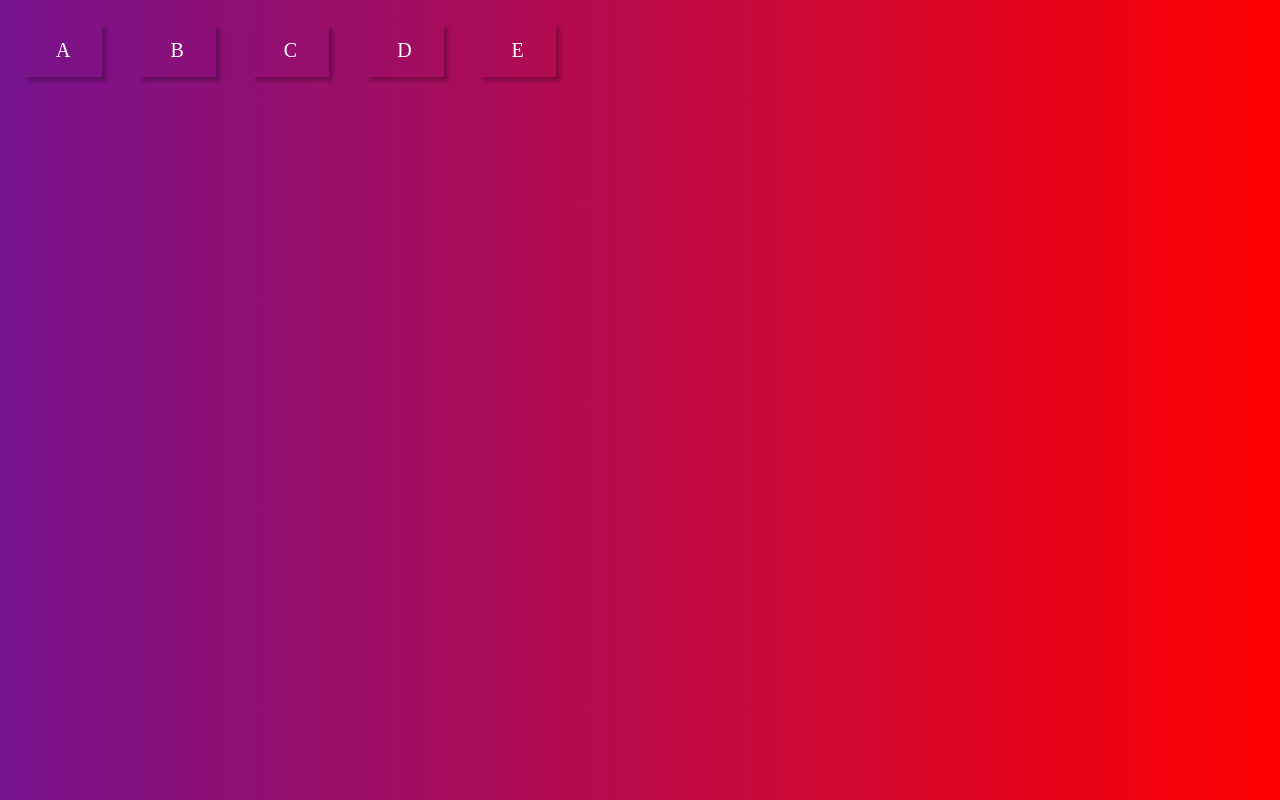
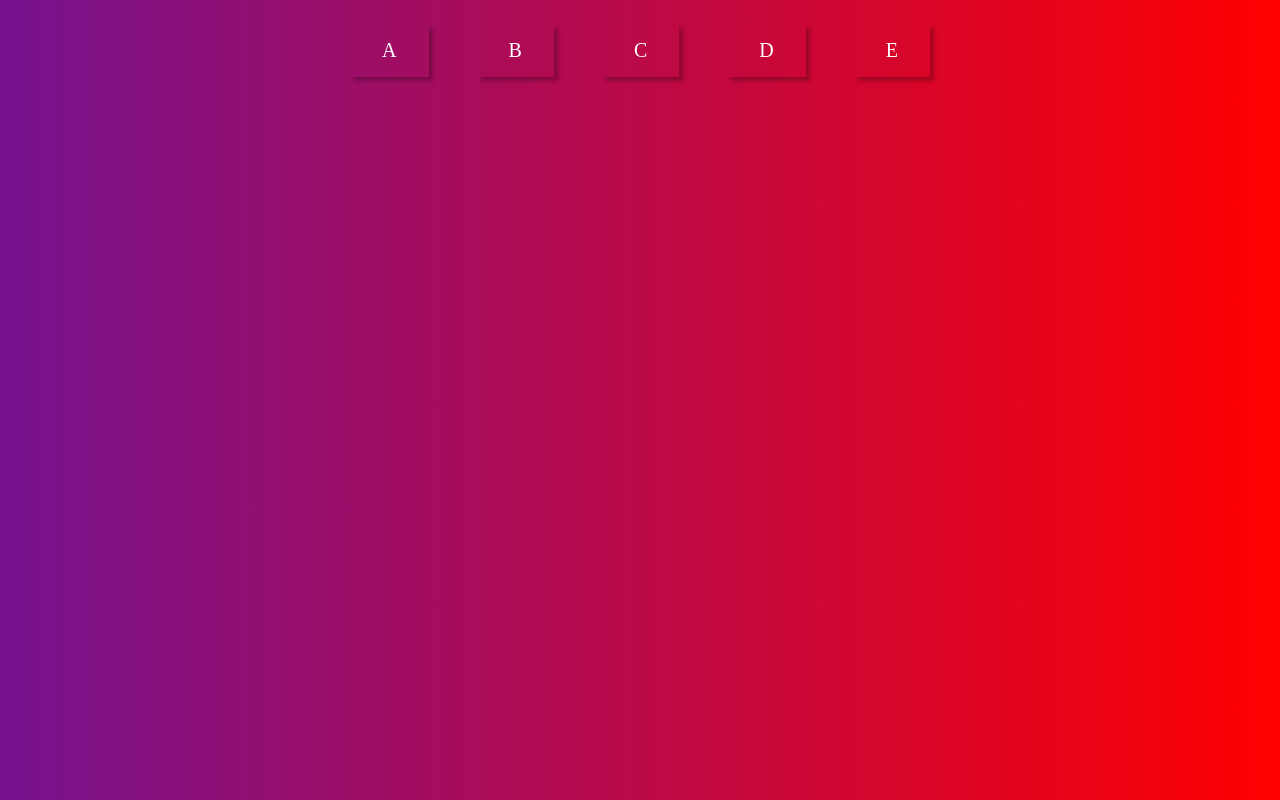
Before and after one commit to infoforces/infoforces.github.io, a plain HTML site: page index.html in a window 1280 px wide. Drawn offline with Linux system fonts and the light colour scheme.

Commit message:
Update index.html

```diff
--- a/index.html
+++ b/index.html
@@ -1,10 +1,11 @@
 <!DOCTYPE html>
 <html>
 <head>
-  <title>Красивая кнопка для скачивания файлов</title>
+  <title>InfoForces</title>
   <style>
     body {
       background: linear-gradient(to right, #76138f, #FF0000);
+    }
 
     .button-container {
       display: flex;
@@ -25,17 +26,23 @@
       margin: 1rem;
       background-color: linear-gradient(to left, #FF0000, #FF0000);
       box-shadow: 4px 4px 4px rgba(0, 0, 0, 0.25);
+      transition: transform 0.3s;
     }
 
+    .download-button:hover {
+      transform: scale(1.15);
+    }
 
   </style>
 </head>
 <body>
+  <div class="button-container">
     <a href="A.txt" download class="download-button">A</a>
     <a href="B.txt" download class="download-button">B</a>
     <a href="C.txt" download class="download-button">C</a>
     <a href="D.txt" download class="download-button">D</a>
     <a href="E.txt" download class="download-button">E</a>
+  </div>
 
 </body>
 </html>
```
Lines whose indentation alone changed are shown as unchanged.
